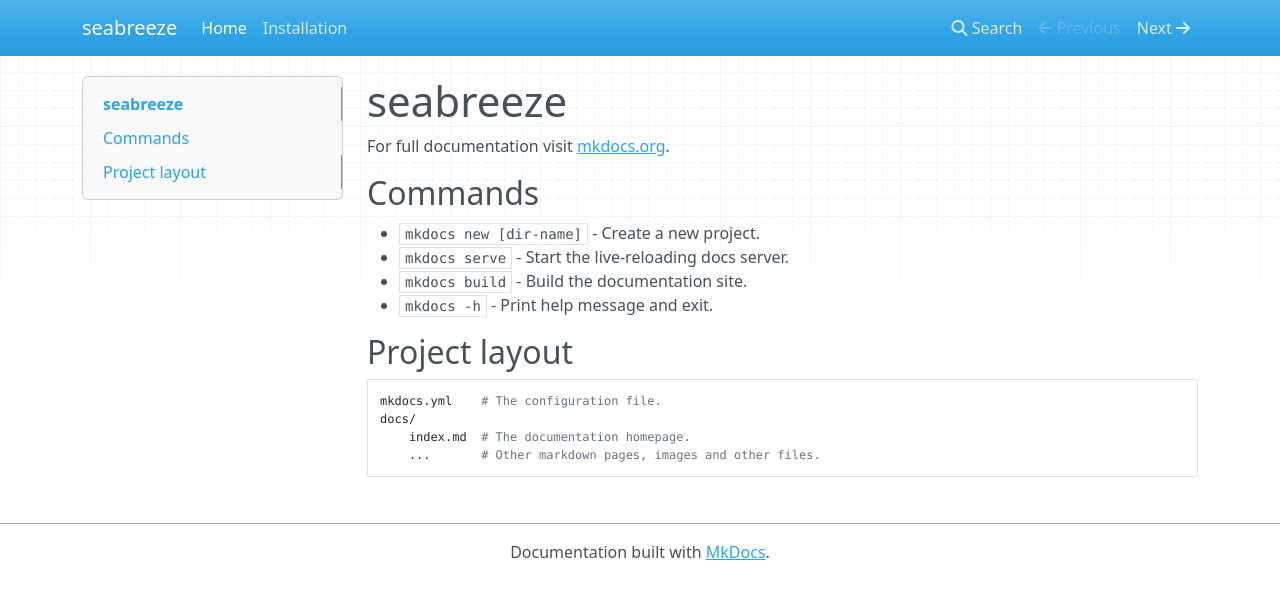
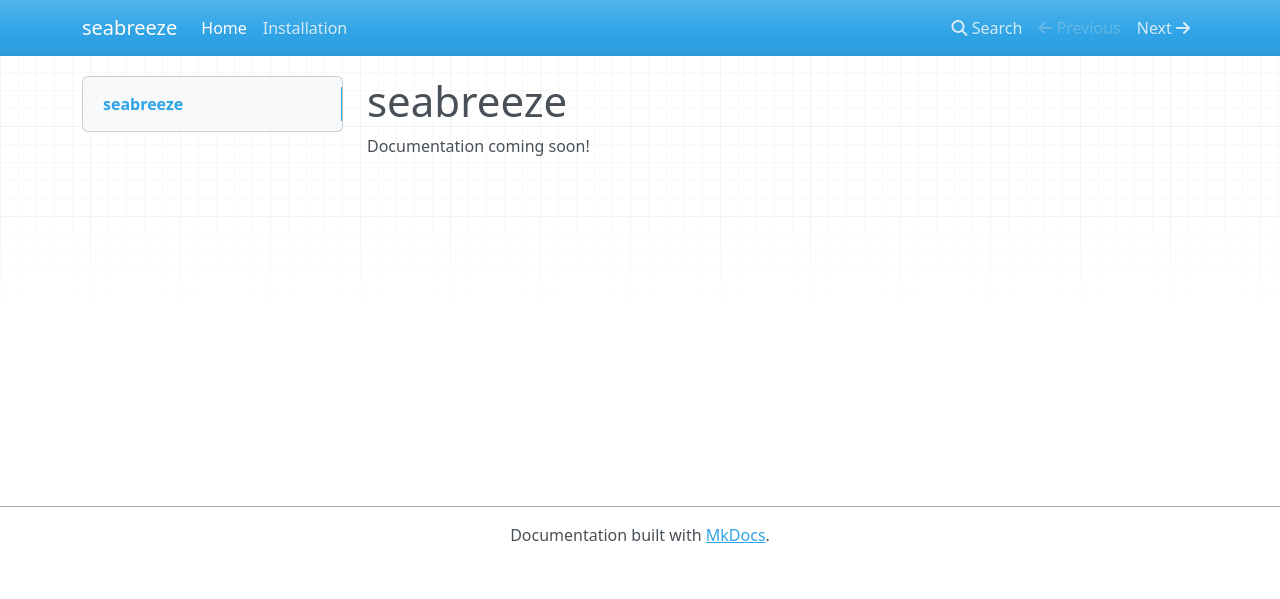
Before and after one commit to barricklab/seabreeze, an MkDocs documentation site: the page built from documentation/docs/index.md, in a window 1280 px wide. Shown: the top 599 px of the page. Built offline with MkDocs 1.6.1, drawn with Linux system fonts in a browser that asks for light colours; nearby versions of some CDN libraries.

Commit message:
misc commit

```diff
--- a/documentation/docs/index.md
+++ b/documentation/docs/index.md
@@ -1,17 +1,3 @@
 # seabreeze
 
-For full documentation visit [mkdocs.org](https://www.mkdocs.org).
-
-## Commands
-
-* `mkdocs new [dir-name]` - Create a new project.
-* `mkdocs serve` - Start the live-reloading docs server.
-* `mkdocs build` - Build the documentation site.
-* `mkdocs -h` - Print help message and exit.
-
-## Project layout
-
-    mkdocs.yml    # The configuration file.
-    docs/
-        index.md  # The documentation homepage.
-        ...       # Other markdown pages, images and other files.
+Documentation coming soon!
```
